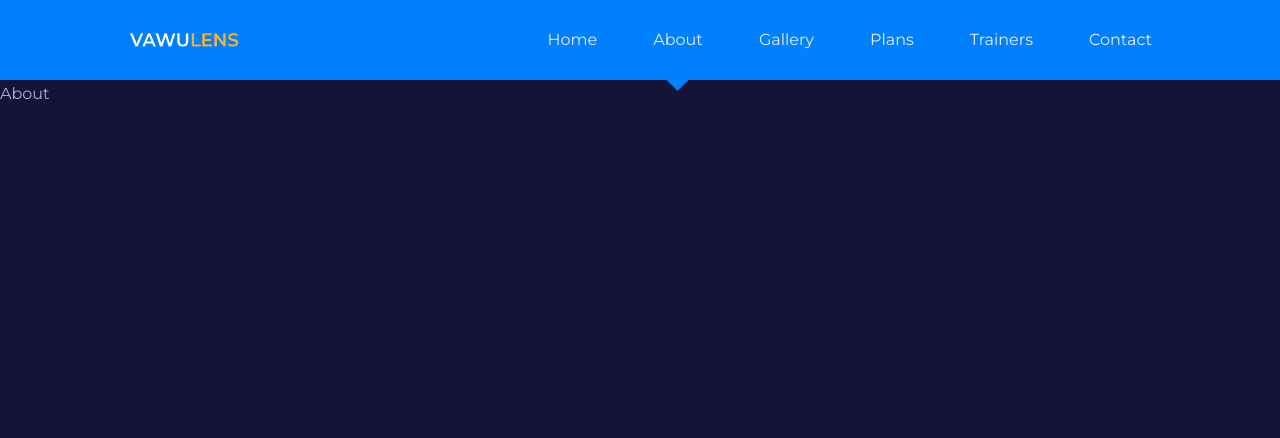
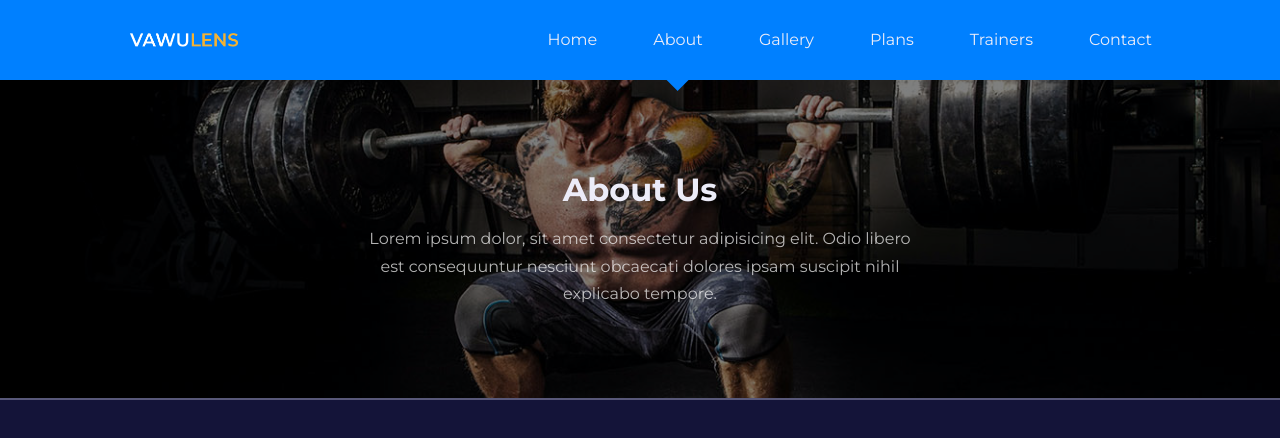
Before and after one commit to kodesand/React-website, a React (Vite) app: page /about in a window 1280 px wide. Shown: the top 438 px of the page. Built offline with nearby package versions, Linux system fonts and the light colour scheme.

Commit message:
header component for about page

```diff
--- /dev/null
+++ b/src/components/MainHeader/index.jsx
@@ -0,0 +1,33 @@
+import React from 'react'
+import { Link } from 'react-router-dom'
+
+import Image from '/images/main_header.png'
+
+const MainHeader = () => {
+  return (
+    <header className='main__header'>
+      <div className='container main__header-container'>
+        <div className='main__header-left'>
+          <h4>#100DaysOfWorkout</h4>
+          <h1>Join The Legends Of The Fitness World</h1>
+          <p>
+            Lorem ipsum dolor sit amet consectetur adipisicing elit. Ratione a
+            odit sed delectus officia magni est molestiae vitae facere
+            consectetur?
+          </p>
+          <Link to='/plans' className='btn lg'>
+            Get Started
+          </Link>
+        </div>
+        <div className='main__header-right'>
+          <div className='main__header-circle'></div>
+          <div className='main__header-image'>
+            <img src={Image} alt='main header image' />
+          </div>
+        </div>
+      </div>
+    </header>
+  )
+}
+
+export default MainHeader
--- a/src/components/header/index.jsx
+++ b/src/components/header/index.jsx
@@ -1,33 +1,19 @@
-import React from 'react'
-import { Link } from 'react-router-dom'
+import './style.css'
 
-import Image from '/images/main_header.png'
-
-const MainHeader = () => {
+const Header = ({ title, image, children }) => {
   return (
-    <header className='main__header'>
-      <div className='container main__header-container'>
-        <div className='main__header-left'>
-          <h4>#100DaysOfWorkout</h4>
-          <h1>Join The Legends Of The Fitness World</h1>
-          <p>
-            Lorem ipsum dolor sit amet consectetur adipisicing elit. Ratione a
-            odit sed delectus officia magni est molestiae vitae facere
-            consectetur?
-          </p>
-          <Link to='/plans' className='btn lg'>
-            Get Started
-          </Link>
+    <header className='header'>
+      <div className='header__container'>
+        <div className='header__container-bg'>
+          <img src={image} alt='Header Background Image' />
         </div>
-        <div className='main__header-right'>
-          <div className='main__header-circle'></div>
-          <div className='main__header-image'>
-            <img src={Image} alt='main header image' />
-          </div>
+        <div className='header__content'>
+          <h2>{title}</h2>
+          <p>{children}</p>
         </div>
       </div>
     </header>
   )
 }
 
-export default MainHeader
+export default Header
--- /dev/null
+++ b/src/components/header/style.css
@@ -0,0 +1,39 @@
+.header {
+  /* margin-top: 5rem; */
+  height: 20rem;
+  overflow: hidden;
+  border-bottom: 2px solid var(--color-gray-400);
+}
+
+.header__container {
+  width: 100%;
+  height: 100%;
+  position: relative;
+  display: grid;
+  place-items: center;
+  background-color: black;
+}
+
+.header__container-bg {
+  position: absolute;
+  width: 100%;
+}
+
+.header__container-bg img {
+  opacity: 0.5;
+}
+
+.header__content {
+  position: relative;
+  width: 44%;
+  margin: 0 auto;
+  text-align: center;
+  color: var(--color-gray-100);
+}
+
+.header__content h2 {
+  margin-bottom: 1rem;
+}
+.header__content p {
+  color: rgba(255, 255, 255, 0.7);
+}
--- a/src/index.css
+++ b/src/index.css
@@ -105,6 +105,9 @@ section {
   h2 {
     font-size: 1.6rem;
   }
+  .header__content {
+    width: 75%;
+  }
 }
 
 /* media queries (small screens) */
@@ -113,4 +116,16 @@ section {
     font-size: 1.2.2rem;
     line-height: 1.3;
   }
+  section {
+    margin-top: 7rem;
+  }
+  .header {
+    height: fit-content;
+  }
+  .header__content {
+    width: var(--container-width-md);
+  }
+  .header__content p {
+    font-size: 0.85rem;
+  }
 }
--- a/src/pages/about/About.jsx
+++ b/src/pages/about/About.jsx
@@ -1,5 +1,18 @@
+import Header from '@/components/Header'
+import HeaderImage from '/images/header_bg_1.jpg'
+
+import './about.css'
+
 const About = () => {
-  return <div>About</div>
+  return (
+    <>
+      <Header title='About Us' image={HeaderImage}>
+        Lorem ipsum dolor, sit amet consectetur adipisicing elit. Odio libero
+        est consequuntur nesciunt obcaecati dolores ipsam suscipit nihil
+        explicabo tempore.
+      </Header>
+    </>
+  )
 }
 
 export default About
--- a/src/pages/home/Home.jsx
+++ b/src/pages/home/Home.jsx
@@ -1,4 +1,4 @@
-import MainHeader from '@/components/Header'
+import MainHeader from '@/components/MainHeader'
 import Programs from '@/components/Programs'
 import Values from '@/components/Values'
 import FAQs from '@/components/FAQs'
```
